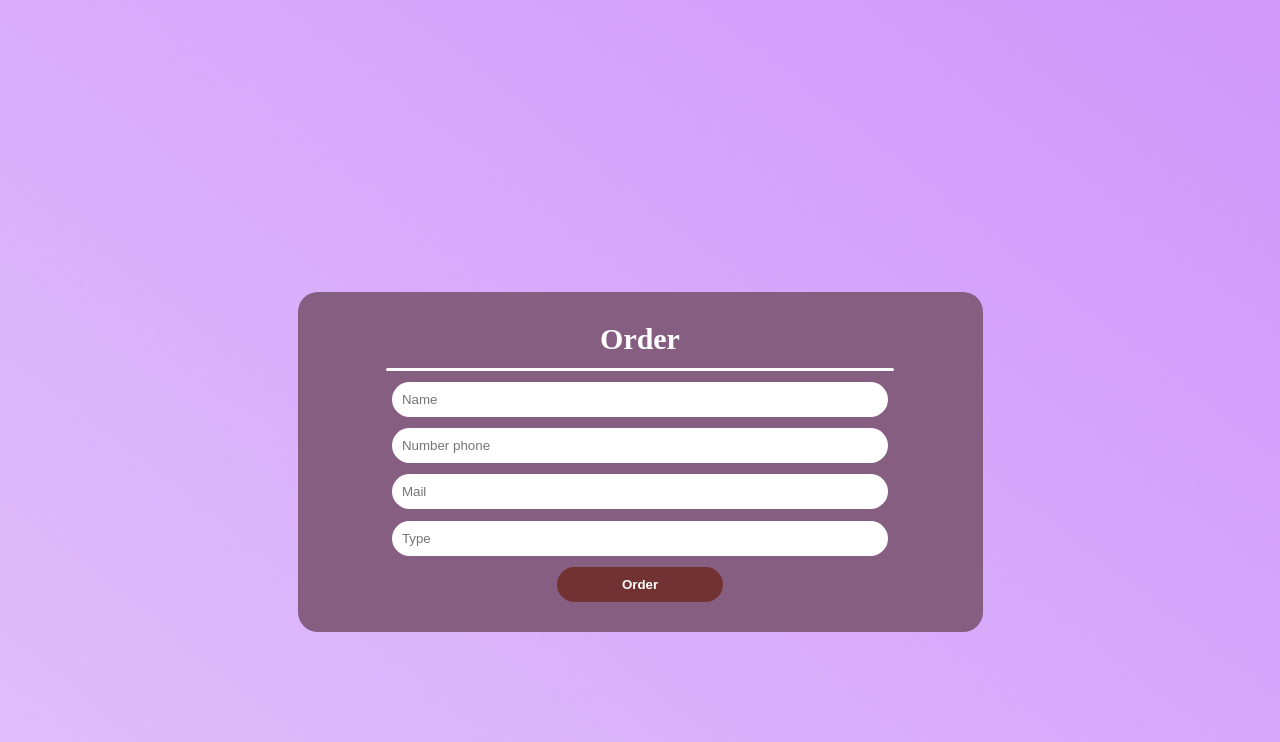
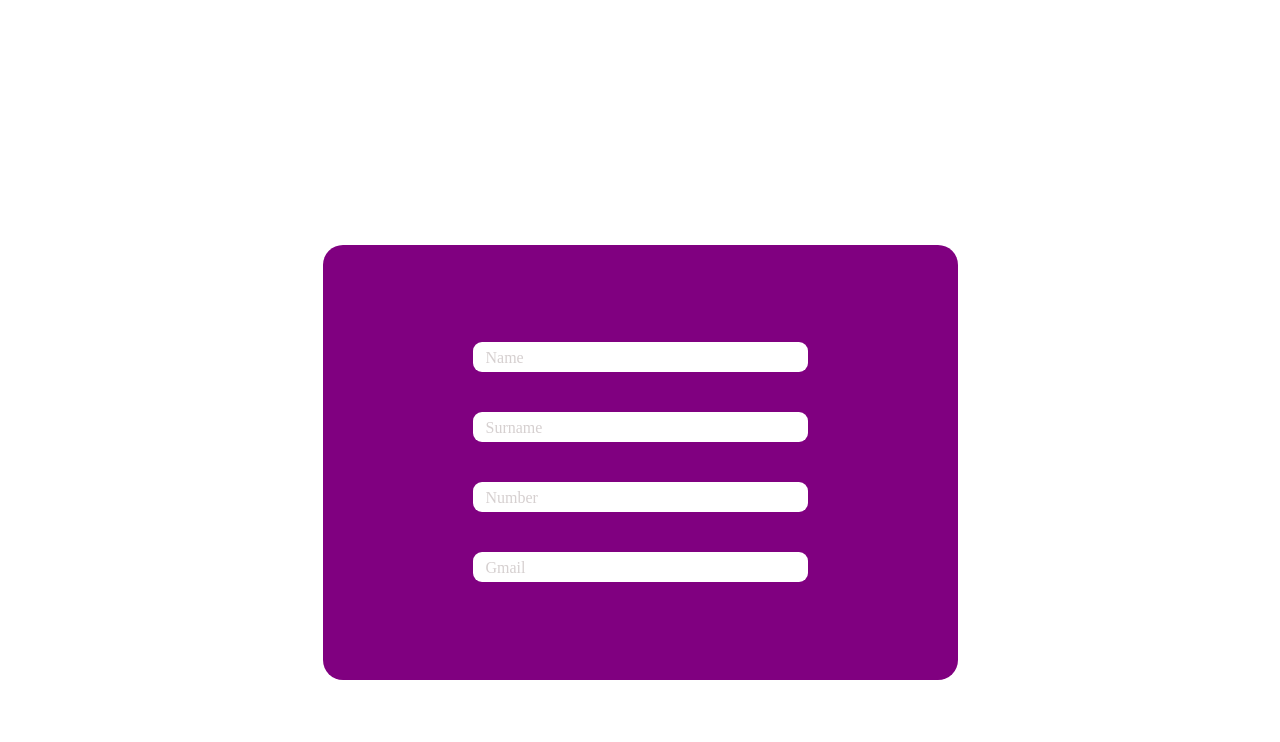
Before and after one commit to MaxVoicesDeveloper/MaxVoicesDeveloper, a plain HTML site: page index.html in a window 1280 px wide. Shown: the part 1538-2280 px from the top of the page. Drawn offline with Linux system fonts and the light colour scheme.

Commit message:
Update
: Create order click design

```diff
--- a/css/main.css
+++ b/css/main.css
@@ -7,7 +7,7 @@
 html * /* override x.xhtml.ru style */
 {
   scrollbar-width: thin;
-  scrollbar-color: blue orange;
+  scrollbar-color: rgb(236, 236, 236) rgb(148, 148, 148);
 }
 
 *::-webkit-scrollbar,
@@ -17,13 +17,13 @@ html *::-webkit-scrollbar {
 }
 *::-webkit-scrollbar-track,
 html *::-webkit-scrollbar-track {
-  background: orange;
+  background: rgb(148, 148, 148);
 }
 *::-webkit-scrollbar-thumb,
 html *::-webkit-scrollbar-thumb {
-  background-color: blue;
+  background-color: rgb(236, 236, 236);
   border-radius: 5px;
-  border: 3px solid orange;
+  border: 3px solid rgb(148, 148, 148);
 }
 
 /* this stuff below doesn't
@@ -37,12 +37,16 @@ html,body{
     padding: 0;
 }
 
+.container__main__window{
+        height: 100%;
+        width: 100%;
+        background: linear-gradient(197deg, #C177FB 0%, #E9D2FC 100%);
+        background-size: 100%;
+}
+
 body{
+    height: 100%;
     width: 100%;
-    height: 100%;
-    background-image: url('../img/background/background.jpg');
-    background-size: 100%;
-    background-repeat: no-repeat;
 }
 
 .container{
@@ -53,7 +57,7 @@ body{
 .header{
     width: 100%;
     background-color: #464646;
-    height: 80px;
+    height: 7vh;
     display: flex;
     justify-content: center;
     align-items: center;
@@ -80,9 +84,13 @@ body{
 
 .menu ul li a{
     text-decoration: none;
-    font-size: 25px;
+    font-size: 2.5vh;
     color: white;
     font-weight: bolder;
+}
+
+.menu ul li a:hover{
+    color: rgb(255, 206, 206);
 }
 
 .checker-main{
@@ -98,13 +106,13 @@ body{
     display: flex;
     flex-direction: column;
     justify-content: space-between;
-    height: 500px;
+    height: 50%;
 }
 
 .radio{
     background-color: white;
-    width: 25px;
-    height: 25px;
+    width: 1.4vw;
+    height: 2.5vh;
     border-radius: 100%;
 }
 
@@ -126,14 +134,14 @@ body{
 }
 
 .main__info img{
-    width: 300px;
-    height: 300px;
+    width: 14vw;
+    height: 27vh;
     object-fit: cover;
     border-radius: 100%;
 }
 
 .main__info > span{
-    font-size: 60px;
+    font-size: 6vh;
     font-weight: bolder;
     display: flex;
     flex-direction: column;
@@ -141,19 +149,19 @@ body{
 }
 
 .main__info span p{
-    font-size: 40px;
+    font-size: 4vh;
     font-weight: lighter;
 }
 
 .main__info > p{
-    width: 550px;
-    font-size: 25px;
+    width: 30%;
+    font-size: 2.5vh;
     text-align: center;
 }
 
 .mainhr{
-    width: 600px;
-    height: 5px;
+    width: 30%;
+    height: 0.5vh;
     background: white;
     border-radius: 100px;
 }
@@ -236,61 +244,65 @@ body{
     cursor: pointer;
 }
 
+
 .orders{
+    width: 100%;
+    height: 100%;
     display: flex;
     justify-content: center;
     align-items: center;
 }
 
-.order{
-    padding: 25px;
+.orders form{
+    width: 635px;
+    height: 435px;
+    background-color: purple;
     display: flex;
+    justify-content: center;
+    align-items: center;
     flex-direction: column;
-    text-align: center;
-    align-items: center;
-    justify-content: space-around;
-    background-color: #865E82;
     border-radius: 20px;
-    color: white;
-    height: 22.71vw;
-    width: 635px;
 }
 
-.order span{
-    font-size: 2.34vw;
+.text-field{
+    position: relative;
+    width: 335px;
+    margin: 20px;
+}
+
+.text-field__inp{
+    width: 100%;
+    height: 30px;
+    border-radius: 9px;
+    border: none;
+    outline:none;
+    transition: 0.5s all;
     font-weight: bolder;
 }
 
-.order input{
-    width: 75%;
-    padding: 0.78vw;
-    border-radius: 20px;
-    border: none;
-    background: white;
+.text-field__placeholder{
+    display: block;
+    position: absolute;
+    left: 10px;
+    top: 4px;
+    color: #d6d0d0;
+    pointer-events: none;
+    padding: 3px;
+    background-color: white;
+    transition: 0.5s all;
+    border-radius: 2px;
 }
 
-.hrorderhr{
-    width: 80%;
-    background: white;
-    height: 0.26vw;
-    border-radius: 20px;
+.text-field__inp:focus, .text-field__inp:not(:focus):valid{
+    border-radius: 0px 5px 5px 5px;
 }
 
-.order button{
-    width: 13.02vw;
-    border: none;
-    font-size: 1.04vw;
-    border-radius: 20px;
-    background: #723232;
-    padding: 0.78vw;
-    color: white;
-    font-weight: bolder;
-    transition: 500ms;
-}
-
-.order button:hover{
-    background: #964545;
-    cursor: pointer;
+.text-field__inp:focus + .text-field__placeholder,.text-field__inp:not(:focus):valid + .text-field__placeholder
+{
+    top: -21px;
+    left: 0;
+    font-size: 17px;
+    color: black;
 }
 
 .about{
@@ -344,7 +356,6 @@ body{
     align-items: center;
 }
 
-
 .abouts{
     display: flex;
     justify-content: center;
--- a/index.html
+++ b/index.html
@@ -17,6 +17,7 @@
             </ul>
         </div>
     </div>
+    <div class="container__main__window">
         <div class="checker-main">
             <div class="checker">
                 <div class="radio"></div>
@@ -79,15 +80,24 @@
                 </div>
 
                 <div class="container orders">
-            <div class="order">
-                <span>Order</span>
-                <div class="hrorderhr"></div>
-                <input type="text" placeholder="Name">
-                <input type="text" placeholder="Number phone">
-                <input type="text" placeholder="Mail">
-                <input type="text" placeholder="Type">
-                <button>Order</button>
+                    <form action="order--wrappes">
+                        <div class="text-field">
+                            <input class="text-field__inp" type="text" required>
+                            <label class="text-field__placeholder">Name</label>
                         </div>
+                        <div class="text-field">
+                            <input class="text-field__inp" type="text" required>
+                            <label class="text-field__placeholder">Surname</label>
+                        </div>
+                        <div class="text-field">
+                            <input class="text-field__inp" type="text" required>
+                            <label class="text-field__placeholder">Number</label>
+                        </div>
+                        <div class="text-field">
+                            <input class="text-field__inp" type="text" required>
+                            <label class="text-field__placeholder">Gmail</label>
+                        </div>
+                    </form>
                 </div>
 
                 <div class="container abouts">
@@ -114,5 +124,6 @@
                         </div>
                     </div>
                 </div>
+    </div>
 </body>
 </html>
--- a/js/main.js
+++ b/js/main.js
@@ -0,0 +1 @@
+const input = document.querySelectorAll('')
```
Lines whose indentation alone changed are shown as unchanged.
